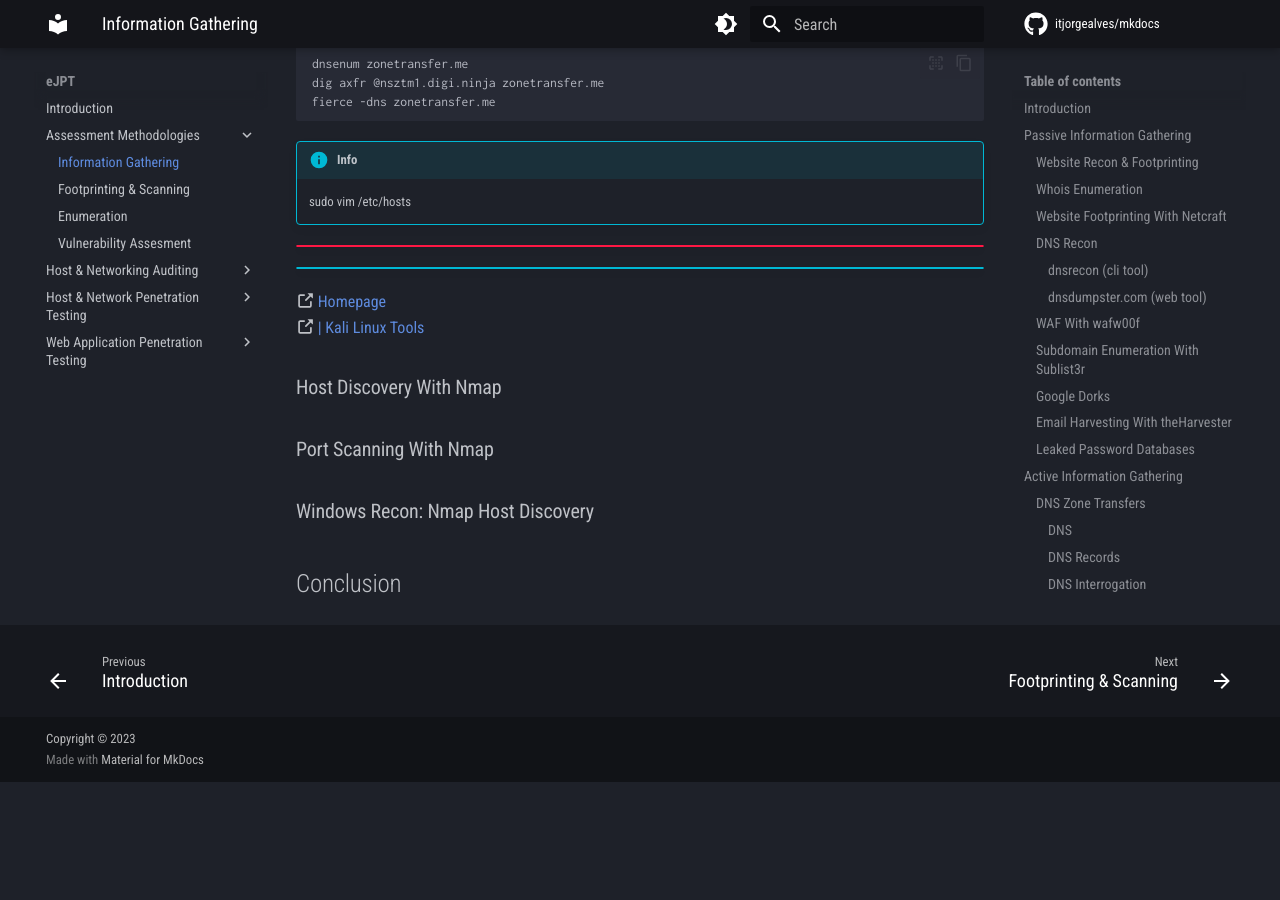
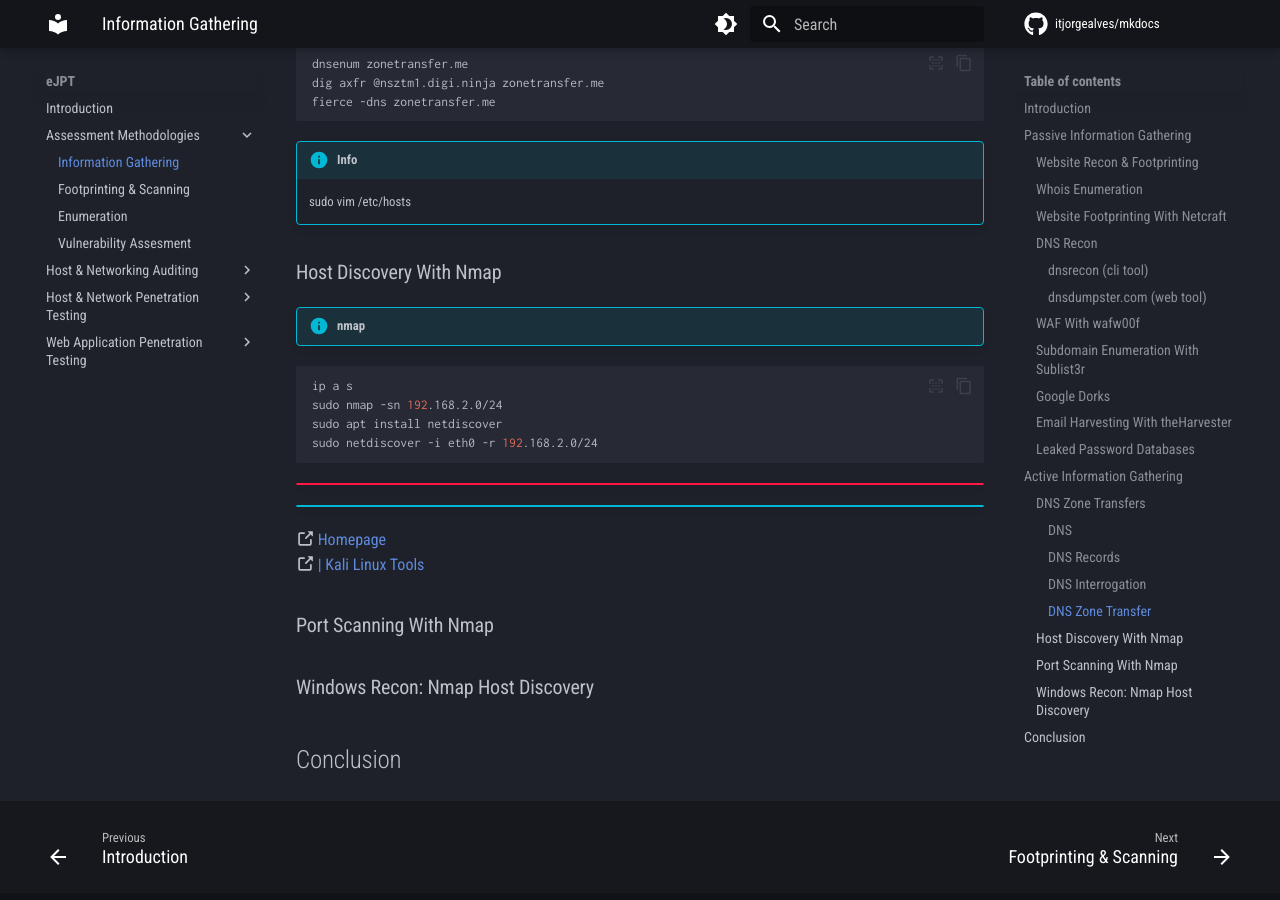
Before and after one commit to itjorgealves/mkdocs, an MkDocs documentation site: the page built from docs/eJPT/S1-Assessment-Methodologies/C1-Information-Gathering/Information-Gathering.md, in a window 1280 px wide and 900 px high, scrolled down 5343 px. Built offline with MkDocs 1.6.1 and Material for MkDocs 9.7.7, drawn with Linux system fonts in a browser that asks for light colours; comment, search, counter and statistics services are not loaded; before the commit the page ends 6125 px from its top, so only the background shows below that.

Commit message:
Update documentation

````diff
--- a/docs/eJPT/S1-Assessment-Methodologies/C1-Information-Gathering/Information-Gathering.md
+++ b/docs/eJPT/S1-Assessment-Methodologies/C1-Information-Gathering/Information-Gathering.md
@@ -165,6 +165,16 @@ fierce -dns zonetransfer.me
 !!! info
     sudo vim /etc/hosts
 
+### Host Discovery With Nmap
+!!! info "nmap"
+
+``` bash
+ip a s
+sudo nmap -sn 192.168.2.0/24
+sudo apt install netdiscover
+sudo netdiscover -i eth0 -r 192.168.2.0/24
+```
+
 !!! danger ""
 !!! info ""
 :octicons-link-external-16: [ Homepage]()
````
Also changed, not shown: other parts of docs/eJPT/S1-Assessment-Methodologies/C1-Information-Gathering/Information-Gathering.md (+0 -1 lines).
